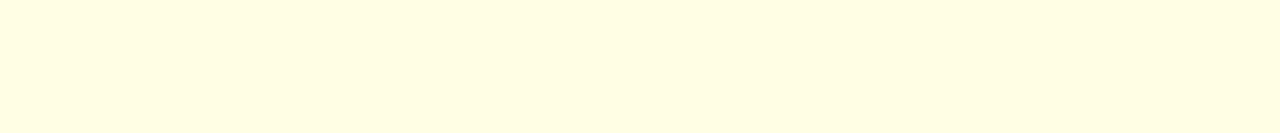
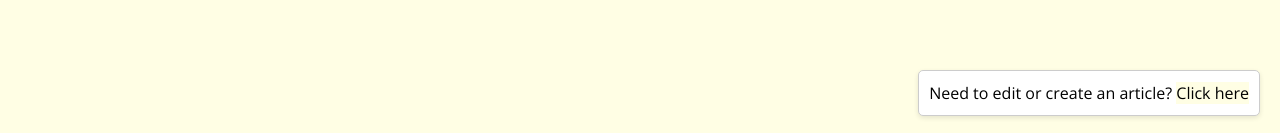
Before and after one commit to dailybruin/woof, a Next.js app: page / in a window 1280 px wide. Shown: the part 664-797 px from the top of the page. Built offline with nearby package versions, Linux system fonts and the light colour scheme; no server answers; the database is empty.

Commit message:
initial development for floating button and login logic and page

```diff
--- /dev/null
+++ b/components/FloatingButton.tsx
@@ -0,0 +1,11 @@
+// components/FloatingButton.tsx
+import React from 'react';
+import Link from 'next/link';
+
+const FloatingButton = () => (
+    <div className="floating-button">
+        Need to edit or create an article? <Link href="/login">Click here</Link>
+    </div>
+);
+
+export default FloatingButton;
--- a/css/style.css
+++ b/css/style.css
@@ -286,3 +286,14 @@ li {
   font-size: 100%;
   font-family: 'Rockwell', sans-serif;
 }
+
+.floating-button {
+  position: fixed;
+  bottom: 20px;
+  right: 20px;
+  background: #fff;
+  padding: 10px;
+  border: 1px solid #ccc;
+  border-radius: 5px;
+  box-shadow: 0 2px 5px rgba(0, 0, 0, 0.1);
+}
--- a/package.json
+++ b/package.json
@@ -9,6 +9,8 @@
     "@types/node": "^20.4.7",
     "@types/react": "^18.2.18",
     "@types/react-dom": "^18.2.7",
+    "bcrypt": "^5.1.1",
+    "dotenv": "^16.4.5",
     "mongodb": "^6.5.0",
     "mongoose": "^7.4.2",
     "next": "latest",
@@ -21,6 +23,7 @@
     "typescript": "^5.1.6"
   },
   "devDependencies": {
+    "@types/bcrypt": "^5.0.2",
     "autoprefixer": "^10.4.19",
     "postcss": "^8.4.38",
     "prettier": "3.2.5",
--- a/pages/_app.tsx
+++ b/pages/_app.tsx
@@ -9,6 +9,7 @@ import { SessionProvider } from 'next-auth/react';
 import SearchBar from './SearchBar';
 import NavBar from '../components/NavBar';
 import ChangeArticle from '../components/ChangeArticle';
+import FloatingButton from '../components/FloatingButton';
 // import './_app.scss';
 
 function MyApp({ Component, pageProps: { session, ...pageProps } }: AppProps) {
@@ -36,6 +37,7 @@ function MyApp({ Component, pageProps: { session, ...pageProps } }: AppProps) {
         <div className="wrapper grid">
           <Component {...pageProps} />
           <ChangeArticle />
+          <FloatingButton />
         </div>
       </div>
     </SessionProvider>
--- /dev/null
+++ b/pages/api/auth/login.ts
@@ -0,0 +1,29 @@
+// pages/api/login.ts
+import { NextApiRequest, NextApiResponse } from 'next';
+import bcrypt from 'bcrypt';
+
+const ADMIN_PASSWORD = process.env.HASHED_PASSWORD;
+
+console.log('Loaded ADMIN_PASSWORD:', ADMIN_PASSWORD);
+
+export default (req: NextApiRequest, res: NextApiResponse) => {
+    if (req.method !== 'POST') {
+        return res.status(405).end(); // Method Not Allowed
+    }
+
+    const { password } = req.body;
+    if (!password) {
+        return res.status(400).json({ error: 'Password is required' });
+    }
+
+    bcrypt.compare(password, ADMIN_PASSWORD!, (err, result) => {
+        if (err) {
+            return res.status(500).json({ error: 'Error occurred' });
+        }
+        if (result) {
+            return res.status(200).json({ message: 'Login successful' });
+        } else {
+            return res.status(401).json({ error: 'Wrong password. Please try again.' });
+        }
+    });
+};
--- /dev/null
+++ b/pages/login.tsx
@@ -0,0 +1,47 @@
+import React, { useState } from 'react';
+import { useRouter } from 'next/router';
+
+const LoginPage = () => {
+    const [password, setPassword] = useState('');
+    const [error, setError] = useState('');
+    const router = useRouter();
+
+    const handleSubmit = async (e: React.FormEvent) => {
+        e.preventDefault();
+        try {
+            const response = await fetch('/api/auth/login', {
+                method: 'POST',
+                headers: {
+                    'Content-Type': 'application/json',
+                },
+                body: JSON.stringify({ password }),
+            });
+
+            const data = await response.json();
+            if (response.status === 200) {
+                router.push('/edit');
+            } else {
+                setError(data.error || 'Wrong password. Please try again.');
+            }
+        } catch (err) {
+            setError('An error occurred. Please try again.');
+        }
+    };
+
+    return (
+        <div>
+            <form onSubmit={handleSubmit}>
+                <input
+                    type="password"
+                    value={password}
+                    onChange={(e) => setPassword(e.target.value)}
+                    placeholder="Enter password"
+                />
+                <button type="submit">Login</button>
+            </form>
+            {error && <p>{error}</p>}
+        </div>
+    );
+};
+
+export default LoginPage;
```
Also changed, not shown: hash.js (added, +8 -0 lines), 1 other file (tests, documents, lock files or other folders).
